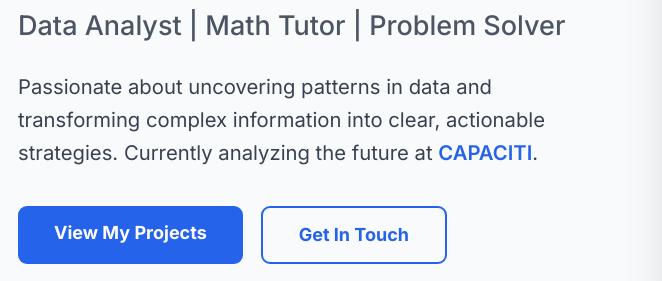
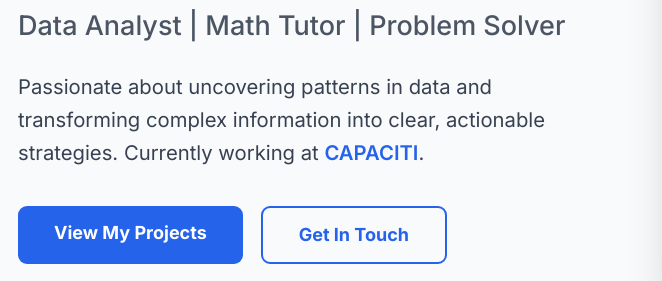
Before and after one commit to Unathi-2/portfolio-websites, a website: page frontend/index.html in a window 1280 px wide. Shown: the part 496-777 px from the top of the page, 0-662 px from the left. Drawn offline with nearby package versions, Linux system fonts and the light colour scheme.

Commit message:
Update index.html

```diff
--- a/frontend/index.html
+++ b/frontend/index.html
@@ -25,7 +25,7 @@
                 <h2 class="text-xl md:text-2xl text-gray-600 dark:text-gray-300 mb-6 font-medium">Data Analyst | Math Tutor | Problem Solver</h2>
                 <p class="text-lg text-gray-700 dark:text-gray-300 mb-8 leading-relaxed">
                     Passionate about uncovering patterns in data and transforming complex information into
-                    clear, actionable strategies. Currently analyzing the future at
+                    clear, actionable strategies. Currently working at
                     <span class="font-semibold text-blue-600 dark:text-blue-400">CAPACITI</span>.
                 </p>
                 <div class="flex flex-col sm:flex-row gap-4">
```
